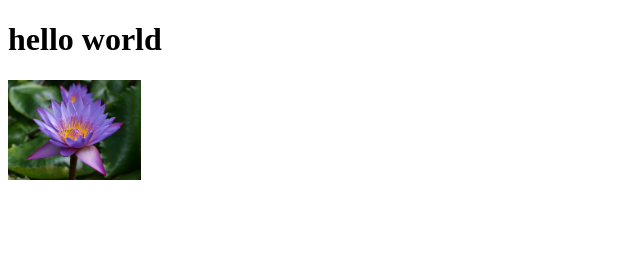
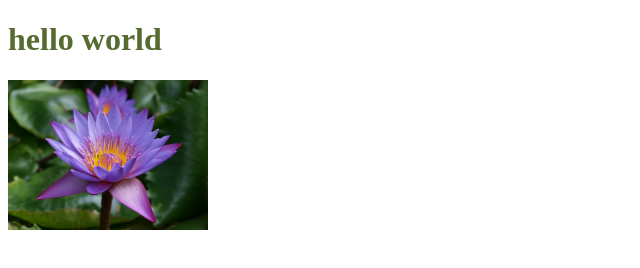
Before and after one commit to HoSherry/git-tutorial, a plain HTML site: page index.html in a window 1280 px wide. Shown: the whole page, without its empty margins (0-640 px from the left). Drawn offline with Linux system fonts and the light colour scheme.

Commit message:
change style

```diff
--- a/index.html
+++ b/index.html
@@ -6,8 +6,8 @@
     <title>Document</title>
 </head>
 <body>
-    <h1>hello world</h1>
-    <img src="bpic10710.jpg" height="100">
+    <h1 style="color: darkolivegreen;">hello world</h1>
+    <img src="bpic10710.jpg" height="150">
 
 </body>
 </html>
```
